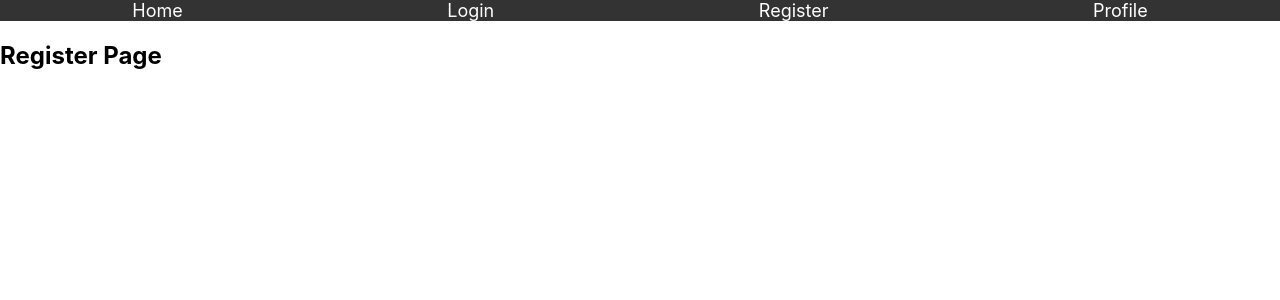
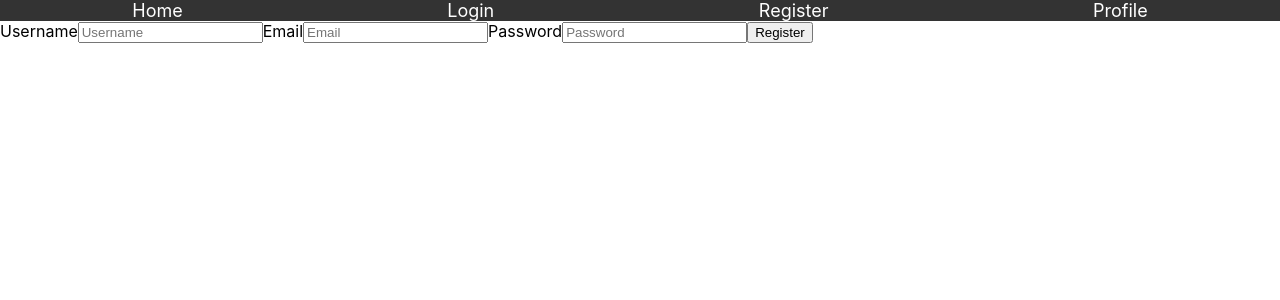
Before and after one commit to LuciaRol/drf_miniproject_front, a React (Create React App) app: page /register in a window 1280 px wide. Shown: the top 300 px of the page. Built offline with nearby package versions, Linux system fonts and the light colour scheme.

Commit message:
Registro de usuarios funcionando

```diff
--- a/src/App.js
+++ b/src/App.js
@@ -1,4 +1,3 @@
-// src/App.js
 import React from 'react';
 import { BrowserRouter as Router, Routes, Route, Navigate } from 'react-router-dom';
 import Header from './components/Header';
@@ -7,28 +6,29 @@ import Login from './pages/Login';
 import Register from './pages/Register';
 import Profile from './pages/Profile';
 
+const PrivateRoute = ({ element: Component }) => {
+  const isAuthenticated = !!localStorage.getItem('token');
+  return isAuthenticated ? Component : <Navigate to="/login" />;
+};
 
 function App() {
-  const isAuthenticated = !!localStorage.getItem('token');
-
   return (
     <Router>
       <Header />
       <Routes>
-        <Route path="/" element={<Login />} />
-        <Route
-          path="/home"
-          element={isAuthenticated ? <Home /> : <Navigate to="/" />}
-        />
+        <Route path="/" element={<PrivateRoute element={<Home />} />} />
+        <Route path="/home" element={<PrivateRoute element={<Home />} />} />
         <Route path="/login" element={<Login />} />
-        <Route path="/register" element={<Register />} />
-        <Route path="/profile" element={<Profile />} />
+        <Route path="/register" element={<Register />} /> {/* Asegúrate de tener esta línea */}
+        <Route path="/profile" element={<PrivateRoute element={<Profile />} />} />
       </Routes>
     </Router>
   );
 }
 
 export default App;
+
+
 
 
 /*
--- a/src/pages/Home.js
+++ b/src/pages/Home.js
@@ -1,5 +1,5 @@
 import React, { useEffect, useState } from 'react';
-import { useNavigate } from 'react-router-dom';  // Usa useNavigate
+import { useNavigate } from 'react-router-dom';
 
 const API_URL = 'http://127.0.0.1:8000/posts/';
 
@@ -7,7 +7,7 @@ const Home = () => {
   const [posts, setPosts] = useState([]);
   const [loading, setLoading] = useState(true);
   const [error, setError] = useState(null);
-  const navigate = useNavigate();  // Usa useNavigate
+  const navigate = useNavigate();
 
   const fetchPosts = async () => {
     try {
@@ -32,8 +32,12 @@ const Home = () => {
   };
 
   useEffect(() => {
-    fetchPosts();
-  }, []);
+    if (!localStorage.getItem('token')) {
+      navigate('/login');
+    } else {
+      fetchPosts();
+    }
+  }, [navigate]);
 
   const handleLogout = () => {
     localStorage.removeItem('token');
--- a/src/pages/Login.js
+++ b/src/pages/Login.js
@@ -1,13 +1,12 @@
 import React, { useState } from 'react';
 import { login } from '../services/api';
-import { useNavigate } from 'react-router-dom';  // Usa useNavigate
 
 const Login = () => {
   const [username, setUsername] = useState('');
   const [password, setPassword] = useState('');
   const [error, setError] = useState(null);
   const [loading, setLoading] = useState(false);
-  const navigate = useNavigate();  // Usa useNavigate
+  const [isLoggedIn, setIsLoggedIn] = useState(false);  // Añade el estado isLoggedIn
 
   const handleLogin = async (e) => {
     e.preventDefault();
@@ -20,20 +19,14 @@ const Login = () => {
       localStorage.setItem('token', data.access);
       localStorage.setItem('username', username);
 
-      // Redirigir a la página de Home
-      navigate('/home');
+      // Establecer el estado de logueado en verdadero
+      setIsLoggedIn(true);
     } catch (error) {
       console.error('Error al iniciar sesión:', error);
       setError(error.message);
     } finally {
       setLoading(false);
     }
-  };
-
-  const handleLogout = () => {
-    localStorage.removeItem('token');
-    localStorage.removeItem('username');
-    navigate('/login');
   };
 
   return (
@@ -59,6 +52,7 @@ const Login = () => {
       </form>
 
       {error && <p style={{ color: 'red' }}>{error}</p>}
+      {isLoggedIn && <p style={{ color: 'green' }}>Login exitoso. ¡Bienvenido!</p>}  {/* Mensaje de éxito */}
     </div>
   );
 };
--- a/src/pages/Register.js
+++ b/src/pages/Register.js
@@ -1,8 +1,74 @@
-// src/pages/Register.js
-import React from 'react';
+import React, { useState } from 'react';
 
 const Register = () => {
-  return <h2>Register Page</h2>;
+  const [username, setUsername] = useState('');
+  const [password, setPassword] = useState('');
+  const [email, setEmail] = useState('');
+  const [error, setError] = useState(null);
+  const [success, setSuccess] = useState(null);
+
+  const handleRegister = async (e) => {
+    e.preventDefault();
+
+    if (!username || !email || !password) {
+      setError('Por favor, completa todos los campos');
+      return;
+    }
+
+    try {
+      const response = await fetch('http://127.0.0.1:8000/register/', {
+        method: 'POST',
+        headers: {
+          'Content-Type': 'application/json'
+        },
+        body: JSON.stringify({ username, email, password })
+      });
+
+      if (!response.ok) {
+        const errorData = await response.json();
+        throw new Error(errorData.message || 'Error al registrar');
+      }
+
+      setSuccess('Registro exitoso. ¡Bienvenido!');
+      setError(null);  // Limpiar el error si el registro es exitoso
+    } catch (error) {
+      console.error('Error al registrar:', error);
+      setError(error.message);
+      setSuccess(null);  // Limpiar el mensaje de éxito si hay un error
+    }
+  };
+
+  return (
+    <div>
+      <form onSubmit={handleRegister}>
+        <label>Username</label>
+        <input
+          type="text"
+          placeholder="Username"
+          value={username}
+          onChange={(e) => setUsername(e.target.value)}
+        />
+        <label>Email</label>
+        <input
+          type="email"
+          placeholder="Email"
+          value={email}
+          onChange={(e) => setEmail(e.target.value)}
+        />
+        <label>Password</label>
+        <input
+          type="password"
+          placeholder="Password"
+          value={password}
+          onChange={(e) => setPassword(e.target.value)}
+        />
+        <button type="submit">Register</button>
+      </form>
+
+      {error && <p style={{ color: 'red' }}>{error}</p>}
+      {success && <p style={{ color: 'green' }}>{success}</p>}
+    </div>
+  );
 };
 
 export default Register;
--- a/src/services/api.js
+++ b/src/services/api.js
@@ -1,7 +1,7 @@
 // api.js
 const API_URL = 'http://127.0.0.1:8000';  // Cambia la URL según la configuración de tu backend
 
-// Función para realizar el login
+/* FUNCIÓN PARA EL LOGIN */
 export const login = async (username, password) => {
   try {
     const response = await fetch(`${API_URL}/api/token/`, {
@@ -24,4 +24,24 @@ export const login = async (username, password) => {
   }
 };
 
-// Aquí puedes agregar más funciones para otras solicitudes de la API
+
+
+/* FUNCIÓN PARA EL REGISTRO */
+
+export const register = async (username, email, password) => {
+  const response = await fetch(`${API_URL}/register`, {
+    method: 'POST',
+    headers: {
+      'Content-Type': 'application/json'
+    },
+    body: JSON.stringify({ username, email, password })
+  });
+
+  if (!response.ok) {
+    throw new Error('Error al registrar');
+  }
+
+  return await response.json();
+};
+
+// ... otras funciones de la API
```
